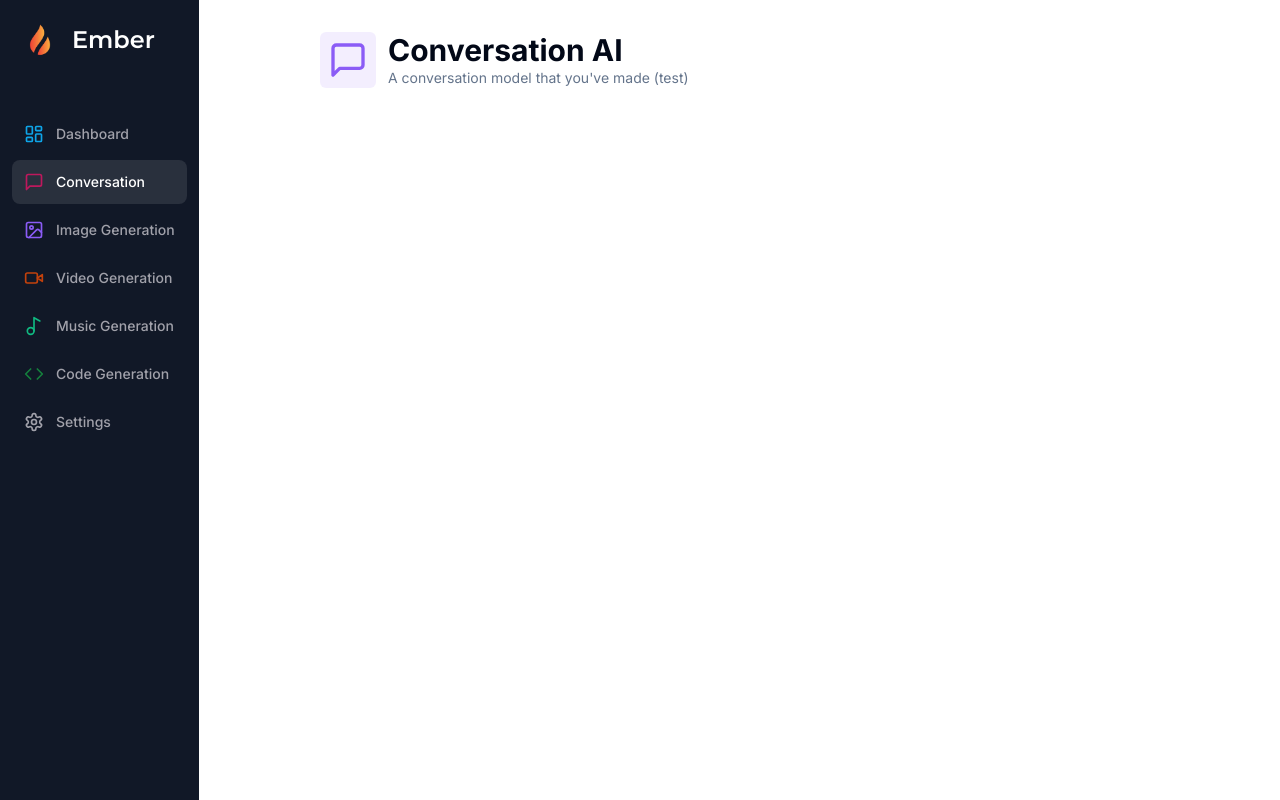
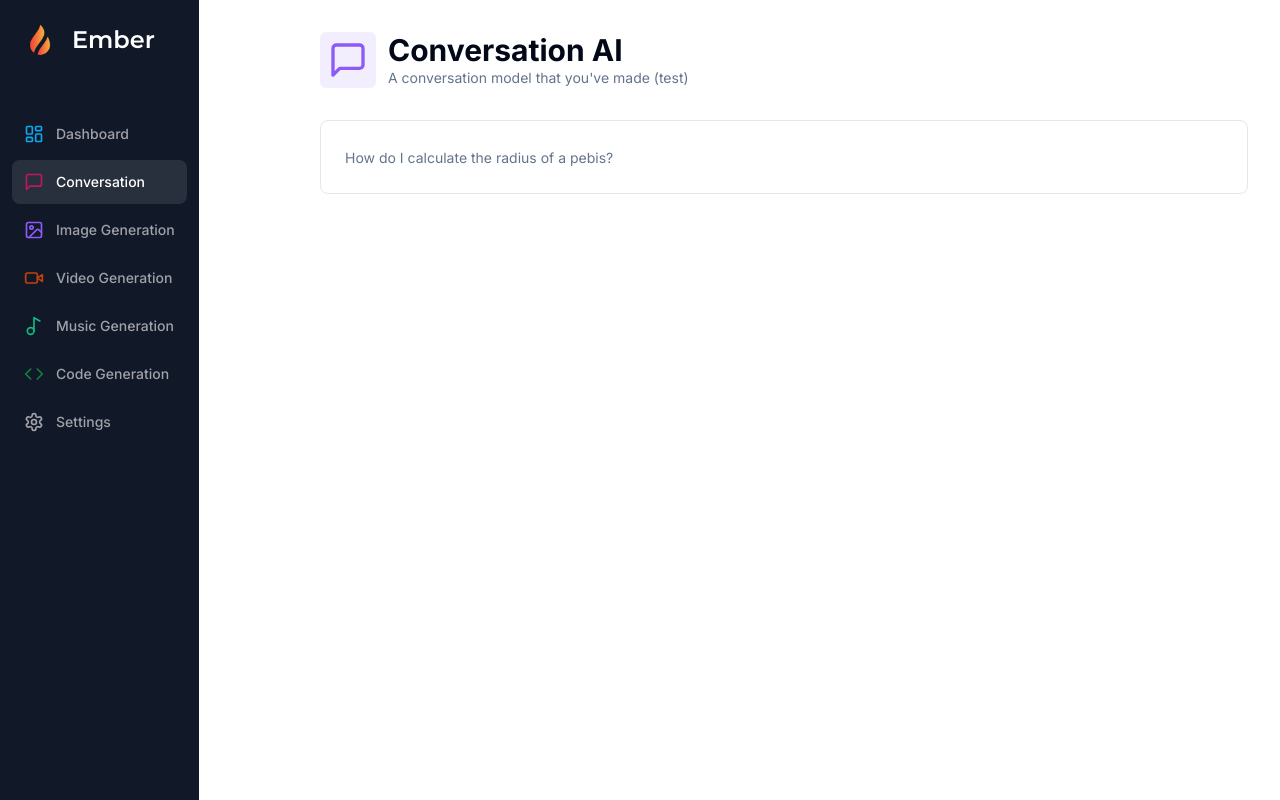
Before and after one commit to Liquid-Network-AU/interface, a Next.js app: page /conversation in a window 1280 px wide. Built offline with nearby package versions, Linux system fonts and the light colour scheme.

Commit message:
🧞🐚 ↝ conch shell

```diff
--- a/app/(dashboard)/(routes)/conversation/page.tsx
+++ b/app/(dashboard)/(routes)/conversation/page.tsx
@@ -1,17 +1,27 @@
 "use client"
 
 import * as z from "zod";
+import { zodResolver } from '@hookform/resolvers/zod'
 import { MessageSquare } from "lucide-react";
 import { useForm } from "react-hook-form";
 
 import { Heading } from "@/components/Heading";
+import { formSchema } from "@/app/(dashboard)/(routes)/conversation/constants";
+import { Form, FormControl, FormField, FormItem } from "@/components/ui/form";
+import { Input } from "@/components/ui/input";
 
 const ConversationPage = () => {
-    const form = useForm({
+    const form = useForm<z.infer<typeof formSchema>>({
+        resolver: zodResolver(formSchema),
         defaultValues: {
             prompt: "",
         }
     })
+
+    const isLoading = form.formState.isSubmitting;
+    const onSubmit = async (values: z.infer<typeof formSchema>) => {
+        console.log(values);
+    }
 
     return (
         <div>
@@ -23,7 +33,40 @@
                 bgColor="bg-violet-500/10"
             />
             <div className="px-4 lg:px-8">
+                <Form {...form}>
+                    <form
+                        onSubmit={form.handleSubmit(onSubmit)}
+                        className="
+                            rounded-lg
+                            border
+                            w-full
+                            p-4
+                            px-3
+                            md:px-6
+                            focus-within:shadow-sm
+                            grid
+                            grid-cols-12
+                            gap-2
+                        "
+                    >
+                        <FormField
+                            name='prompt'
+                            render={({ field }) => (
+                                <FormItem className="col-span-12 lg:col-span-10">
+                                    <FormControl className="m-0 p-0">
+                                        <Input
+                                            className="border-0 outline-none focus-visible:ring-0 focus-visible:ring-transparent"
+                                            disabled={isLoading}
+                                            placeholder="How do I calculate the radius of a pebis?"
+                                            {...field}
+                                        />
+                                    </FormControl>
+                                </FormItem>
+                            )}
 
+                        />
+                    </form>
+                </Form>
             </div>
         </div>
     );
--- /dev/null
+++ b/components/ui/input.tsx
@@ -0,0 +1,25 @@
+import * as React from "react"
+
+import { cn } from "@/lib/utils"
+
+export interface InputProps
+  extends React.InputHTMLAttributes<HTMLInputElement> {}
+
+const Input = React.forwardRef<HTMLInputElement, InputProps>(
+  ({ className, type, ...props }, ref) => {
+    return (
+      <input
+        type={type}
+        className={cn(
+          "flex h-10 w-full rounded-md border border-input bg-background px-3 py-2 text-sm ring-offset-background file:border-0 file:bg-transparent file:text-sm file:font-medium placeholder:text-muted-foreground focus-visible:outline-none focus-visible:ring-2 focus-visible:ring-ring focus-visible:ring-offset-2 disabled:cursor-not-allowed disabled:opacity-50",
+          className
+        )}
+        ref={ref}
+        {...props}
+      />
+    )
+  }
+)
+Input.displayName = "Input"
+
+export { Input }
--- a/package.json
+++ b/package.json
@@ -10,7 +10,7 @@
   },
   "dependencies": {
     "@clerk/nextjs": "^4.21.15",
-    "@hookform/resolvers": "^3.3.2",
+    "@hookform/resolvers": "3.1.1",
     "@prisma/client": "^5.0.0",
     "@radix-ui/react-avatar": "^1.0.3",
     "@radix-ui/react-dialog": "^1.0.4",
```
Also changed, not shown: 1 other file (tests, documents, lock files or other folders).
